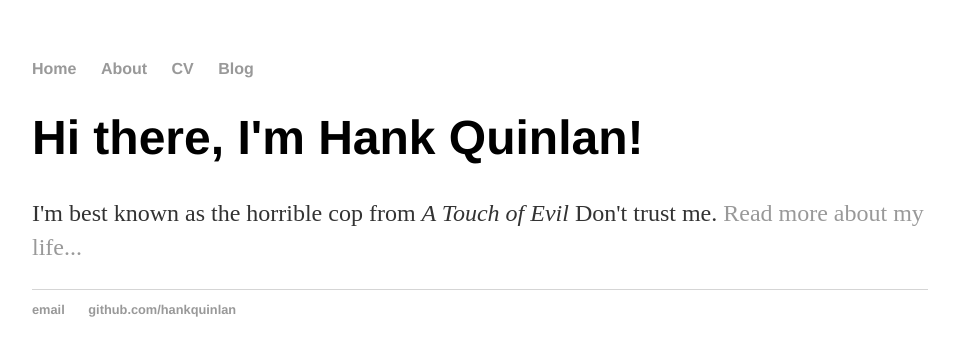
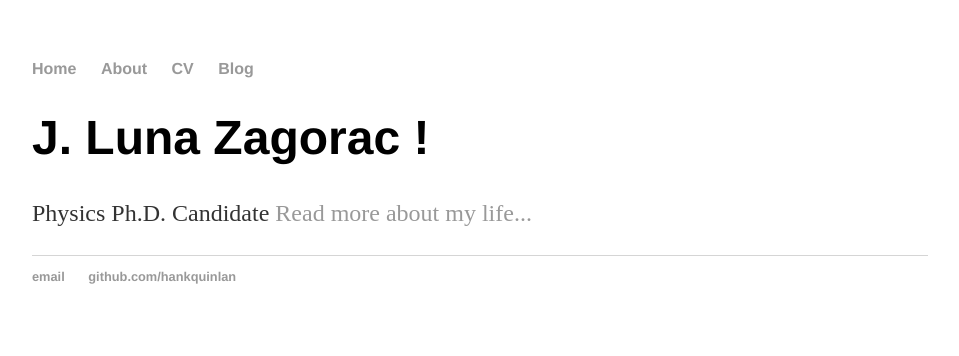
Before and after one commit to lunazagor/lunazagor.github.io, a Jekyll site: the page built from index.html, in a window 1280 px wide. Shown: the top 356 px of the page, without its empty margins (160-1119 px from the left). Built offline with Jekyll 4.4.1, drawn with Linux system fonts in a browser that asks for light colours.

Commit message:
Update index.html

```diff
--- a/index.html
+++ b/index.html
@@ -3,6 +3,6 @@ layout: default
 title: J. Luna Zagorac
 ---
 <div class="blurb">
-	<h1>Hi there, I'm Hank Quinlan!</h1>
-	<p>I'm best known as the horrible cop from <em>A Touch of Evil</em> Don't trust me. <a href="/about">Read more about my life...</a></p>
+	<h1> J. Luna Zagorac !</h1>
+	<p> Physics Ph.D. Candidate <a href="/about">Read more about my life...</a></p>
 </div><!-- /.blurb -->
```
